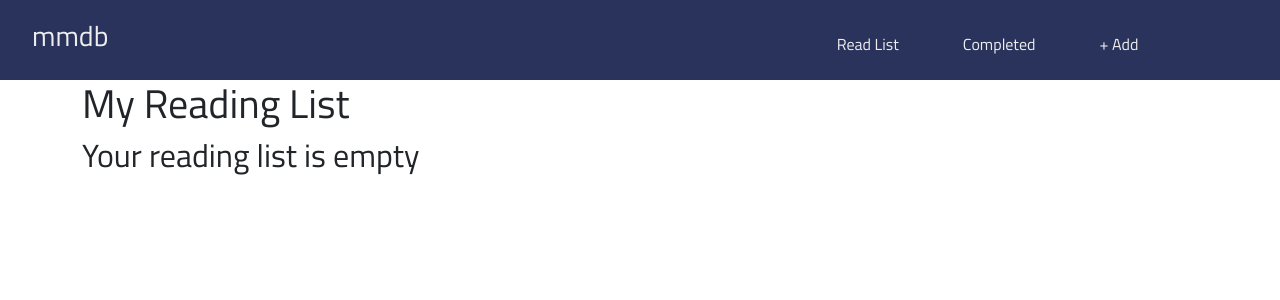
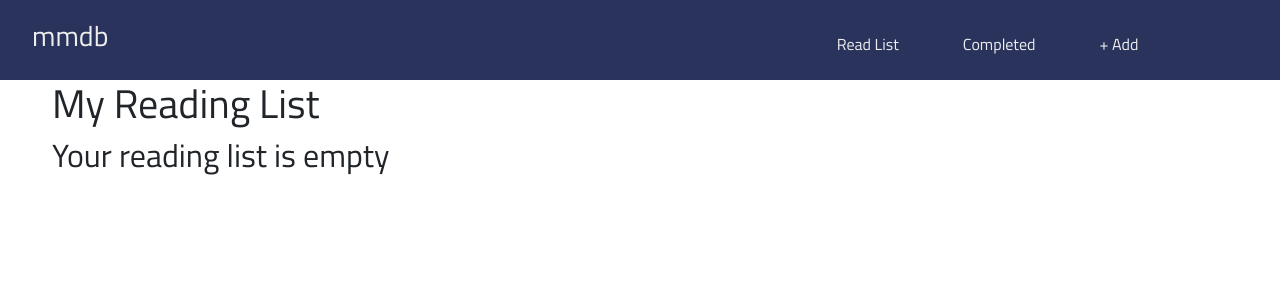
Before and after one commit to calbertan/mmdb, a React (Create React App) app: page / in a window 1280 px wide. Shown: the top 300 px of the page. Built offline with nearby package versions, Linux system fonts and the light colour scheme.

Commit message:
updated layout for add page

```diff
--- a/src/Styles/add.scss
+++ b/src/Styles/add.scss
@@ -10,6 +10,8 @@
     flex-direction: column;
     flex-wrap: wrap;
     justify-content: center;
+    max-width: 1500px;
+    margin:auto
 }
 
 div > ul{
@@ -31,3 +33,12 @@ input {
     color: var(--textColor);
     font-size: 1.25rem;
 }
+
+.results {
+    display: flex;
+    flex-direction: row;
+    justify-content: space-evenly;
+    flex-wrap: wrap;
+    padding:0px;
+
+}
--- /dev/null
+++ b/src/Styles/page-layout.scss
@@ -0,0 +1,13 @@
+.header{
+    display: flex;
+    flex-direction: row;
+    justify-content: space-between;
+
+    .count-pill{
+        margin-top: 1rem;
+    }
+}
+
+.container{
+    max-width: 1200px;
+}
--- a/src/Styles/reading.scss
+++ /dev/null
@@ -1,5 +0,0 @@
-.results {
-    display: flex;
-    flex-direction: row;
-    flex-flow: wrap;
-}
--- a/src/Styles/resultcard.scss
+++ b/src/Styles/resultcard.scss
@@ -7,8 +7,8 @@
 
         img {
             display: block;
-            width: 200px;
-            height: 350px;
+            width: 150px;
+            height: 250px;
             object-fit: cover;
             border-radius: 16px;
             box-shadow: 0px 0px 0px rgba(0, 0, 0, 0.15);
@@ -25,10 +25,15 @@
 .result-card .container{
     display: flex;
     flex-direction: row;
-    justify-content: flex-start;
+    justify-content: space-around;
+    flex-wrap: wrap;
 }
 
 .overflow-auto{
     max-height: 150px;
-    max-width: 600px;
+    max-width: 250px;
 }
+
+.info{
+    margin:5px;
+}
--- a/src/components/EntryControls.js
+++ b/src/components/EntryControls.js
@@ -22,7 +22,7 @@ const EntryControls = ({manga, type}) => {
               <Button variant="outline-secondary"
               onClick={()=>moveToReadlist(manga)}>Move</Button>{' '}
               <Button variant="outline-danger"
-              onClick={()=>removeFromCompleted(manga.mal_id)}>Remove</Button>{' '}
+              onClick={()=>removeFromCompleted(manga.mal_id)}>Drop</Button>{' '}
             </>
         )}
       </div>
--- a/src/pages/Completed.js
+++ b/src/pages/Completed.js
@@ -1,6 +1,7 @@
 import React, {useContext} from 'react'
 import { GlobalContext } from '../context/GlobalState'
 import EntryCard from '../components/EntryCard'
+import "../Styles/page-layout.scss"
 
 const Completed = () => {
   const {completed} = useContext(GlobalContext)
--- a/src/pages/Readlist.js
+++ b/src/pages/Readlist.js
@@ -1,7 +1,8 @@
 import React, {useContext} from 'react'
 import EntryCard from '../components/EntryCard';
 import { GlobalContext } from '../context/GlobalState'
-import "../Styles/reading.scss"
+import "../Styles/page-layout.scss"
+
 
 const Readlist = () => {
   const {readlist} = useContext(GlobalContext);
```
Also changed, not shown: src/Styles/entrycard.scss (+0 -11 lines).
